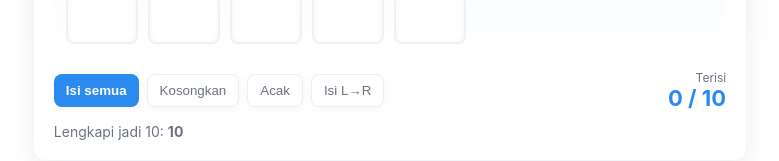
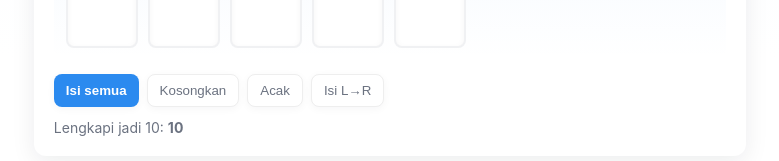
Before and after one commit to benbask/Ten-Frame, a plain HTML site: page index.html in a window 1280 px wide. Shown: the part 422-583 px from the top of the page, without its empty margins (250-1029 px from the left). Drawn offline with Linux system fonts and the light colour scheme.

Commit message:
Update index.html

```diff
--- a/index.html
+++ b/index.html
@@ -100,10 +100,6 @@ button.primary{background:var(--accent);color:white}
     <button id="randomize" class="ghost">Acak</button>
     <button id="leftToRight" class="ghost">Isi L→R</button>
   </div>
-  <div style="text-align:right">
-    <div class="small-muted">Terisi</div>
-    <div id="count" class="big">0 / 10</div>
-  </div>
 </div>
 
 <div class="status" id="complement">Lengkapi jadi 10: <strong id="need">10</strong></div>
```
